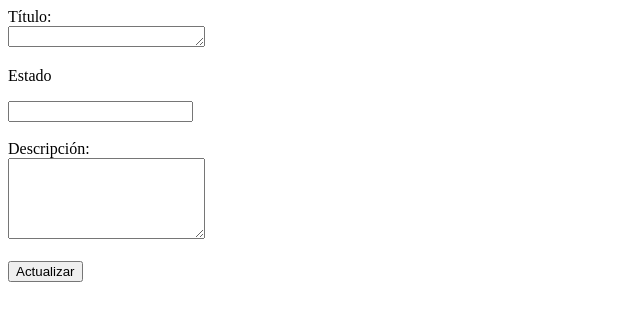
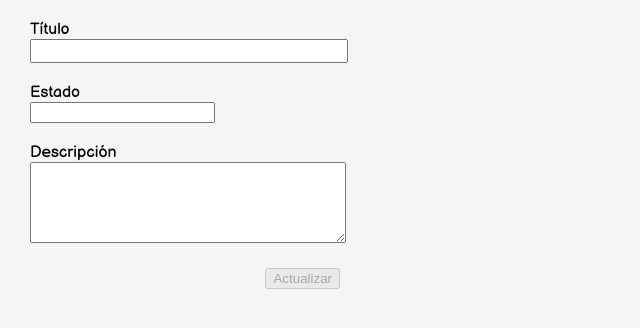
Before and after one commit to matiabc/Proyecto, an Angular app: page / in a window 1280 px wide. Shown: the top 328 px of the page, without its empty margins (0-640 px from the left). Built offline with nearby package versions, Linux system fonts and the light colour scheme.

Commit message:
Format changes

```diff
--- a/src/app/app-routing.module.ts
+++ b/src/app/app-routing.module.ts
@@ -1,4 +1,5 @@
 import { NgModule } from '@angular/core';
+import { ReactiveFormsModule } from '@angular/forms';
 import { RouterModule, Routes } from '@angular/router';
 import { ListaNotaComponent } from './lista-nota/lista-nota.component';
 import {VerNotaComponent} from './ver-nota/ver-nota.component'
@@ -10,7 +11,10 @@ const routes: Routes = [
 ];
 
 @NgModule({
-  imports: [RouterModule.forRoot(routes)],
+  imports: [
+    RouterModule.forRoot(routes),
+    ReactiveFormsModule
+  ],
   exports: [RouterModule]
 })
 export class AppRoutingModule { }
--- a/src/app/app.module.ts
+++ b/src/app/app.module.ts
@@ -1,4 +1,5 @@
 import { NgModule } from '@angular/core';
+import { ReactiveFormsModule } from '@angular/forms';
 import { BrowserModule } from '@angular/platform-browser';
 
 import { AppRoutingModule } from './app-routing.module';
@@ -14,7 +15,8 @@ import { VerNotaComponent } from './ver-nota/ver-nota.component';
   ],
   imports: [
     BrowserModule,
-    AppRoutingModule
+    AppRoutingModule,
+    ReactiveFormsModule
   ],
   providers: [],
   bootstrap: [AppComponent]
--- /dev/null
+++ b/src/app/notas.ts
@@ -0,0 +1,6 @@
+export interface Nota{
+    nombre: string;
+    estado: string;
+    descripcion: string;
+
+}
--- a/src/app/ver-nota/ver-nota.component.html
+++ b/src/app/ver-nota/ver-nota.component.html
@@ -1,24 +1,31 @@
 
 <!-- aqui va el formulario-->
 
-<form action="/action_page.php">
-    <label for="titulo">Título:</label><br>
-    <textarea id="titulo" name="titulo_box" rows="1" cols="22">      </textarea>
-    <br>
+<form [formGroup]="formulario" (ngSubmit)="onSubmit()" accept-charset="utf-8" novalidate>
 
-    <p>Estado</p>
-    <input list="estados" name="estados_list" rows="1" cols="30">
-    <datalist id="estados">
-      <option value="En proceso">
-      <option value="Abierto">
+  <section>
+    Título
+    <p><input type="text" formControlName="nombre" size="40" required></p>
 
-    </datalist><br><br>
+    Estado
+    <p id ="Estado">
+      <input list="estados" name="estados_list" rows="3" cols="30">
+      <datalist id="estados">
+        <option value="En Proceso">
+        <option value="Abierto">
+        <option value="Cerrado">
+      </datalist>
+    </p>
 
-    <label for="descripcion">Descripción:</label><br>
-    <textarea id="descripcion" name="descripcion_box" rows="5" cols="22">
+    Descripción
+    <p>
+      <textarea id="descripcion" name="descripcion_box" rows="5" cols="22"> </textarea>
+    </p>
 
-      </textarea>
-      <br><br>
+  </section>
 
-      <button type="button">Actualizar</button>
+  <p id= "submits" >
+    <input type="submit" value="Actualizar" [disabled] = "formulario.invalid">
+  </p>
+
 </form>
--- a/src/app/ver-nota/ver-nota.component.scss
+++ b/src/app/ver-nota/ver-nota.component.scss
@@ -0,0 +1,23 @@
+p {
+    margin: 0;
+    margin-bottom: 20px;
+}
+
+section input[type=text]{
+    width: 100%;
+    height: 18px;
+}
+
+section textarea{
+    width: 100%;
+    height: 180;
+}
+
+#submits{
+    text-align: right;
+}
+
+form{
+    width: 25%;
+    margin: 10px;
+}
--- a/src/app/ver-nota/ver-nota.component.ts
+++ b/src/app/ver-nota/ver-nota.component.ts
@@ -1,15 +1,34 @@
 import { Component, OnInit } from '@angular/core';
+import { FormBuilder, FormGroup, Validators } from '@angular/forms';
+import { Nota } from '../notas';
 
 @Component({
   selector: 'app-ver-nota',
   templateUrl: './ver-nota.component.html',
-  styleUrls: ['./ver-nota.component.scss']
+  styleUrls: ['./ver-nota.component.scss'],
 })
+
 export class VerNotaComponent implements OnInit {
 
-  constructor() { }
+  formulario:FormGroup;
+  lista:Array<Nota> = [];
+
+  constructor(public form:FormBuilder) {
+
+    this.formulario = this.form.group({
+      nombre:['', Validators.required],
+      estado:['', Validators.required],
+      descripcion:['', Validators.required]
+
+    })
+
+  }
 
   ngOnInit(): void {
   }
 
+  onSubmit(){
+    this.lista.push(this.formulario.value);
+  }
+
 }
--- a/src/index.html
+++ b/src/index.html
@@ -6,6 +6,7 @@
   <base href="/">
   <meta name="viewport" content="width=device-width, initial-scale=1">
   <link rel="icon" type="image/x-icon" href="favicon.ico">
+  <script src="https://kit.fontawesome.com/8b511ce48e.js" crossorigin="anonymous"></script>
 </head>
 <body>
   <app-root></app-root>
--- a/src/styles.scss
+++ b/src/styles.scss
@@ -1 +1,10 @@
-/* You can add global styles to this file, and also import other style files */
+@import url("https://fonts.googleapis.com/css?family=Balsamiq+Sans");
+body{
+    margin: 20px;
+    font-family: "Balsamiq Sans";
+    background-color: whitesmoke
+}
+
+h1{
+    font-size: 50px;
+}
```
